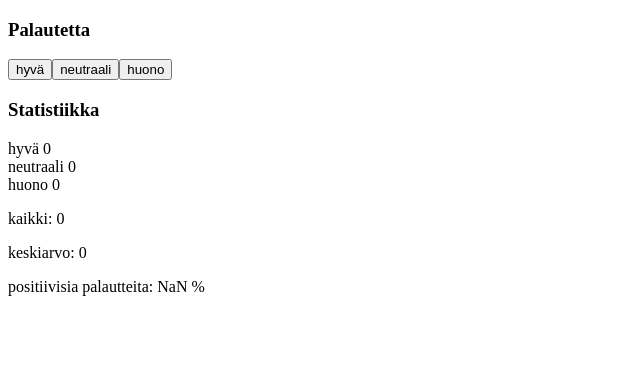
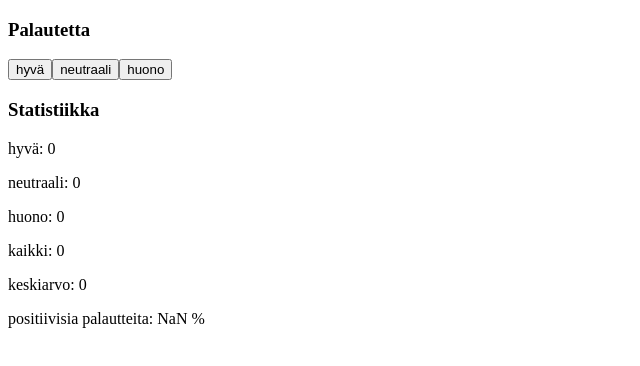
Before and after one commit to lapinro/react_harjoituksia_2, a React (Create React App) app: page / in a window 1280 px wide. Shown: the top 366 px of the page, without its empty margins (0-640 px from the left). Built offline with nearby package versions, Linux system fonts and the light colour scheme.

Commit message:
mooc 1.8 muokattu vielä

```diff
--- a/src/App.js
+++ b/src/App.js
@@ -16,9 +16,6 @@ const App = () => {
       <Button set={setBad} fb={bad} text={"huono"}/>
 
       <h3>Statistiikka</h3>
-      <Display feedback={"hyvä"} count={good}/>
-      <Display feedback={"neutraali"} count={neutral}/>
-      <Display feedback={"huono"} count={bad}/>
       <Statistics good={good} neutral={neutral} bad={bad}/>
     </div>
   )
@@ -31,17 +28,12 @@ const Button = (props) => {
   )
 }
 
-const Display = (props) => {
-  return (
-    <div>
-      {props.feedback} {props.count}
-      </div>
-  )
-}
-
 const Statistics = (props) => {
   return (
     <>
+      <p>hyvä: {props.good}</p>
+      <p>neutraali: {props.neutral}</p>
+      <p>huono: {props.bad}</p>
       <p>kaikki: {props.good + props.neutral + props.bad}</p>
       <p>keskiarvo: {(props.good + props.neutral + props.bad) / 3}</p>
       <p>positiivisia palautteita: {props.good/(props.bad + props.neutral+ props.good)*100} %</p>
```
